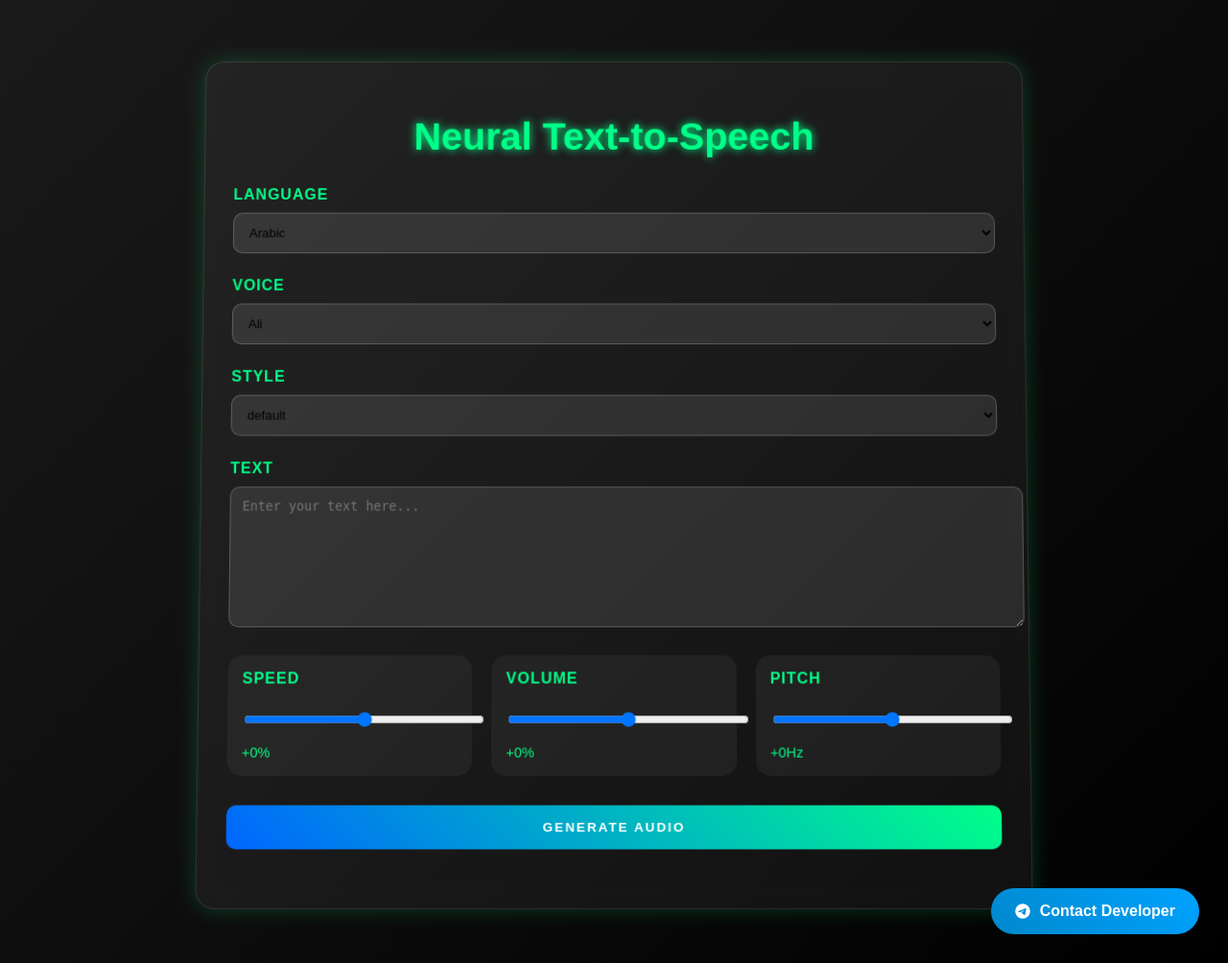
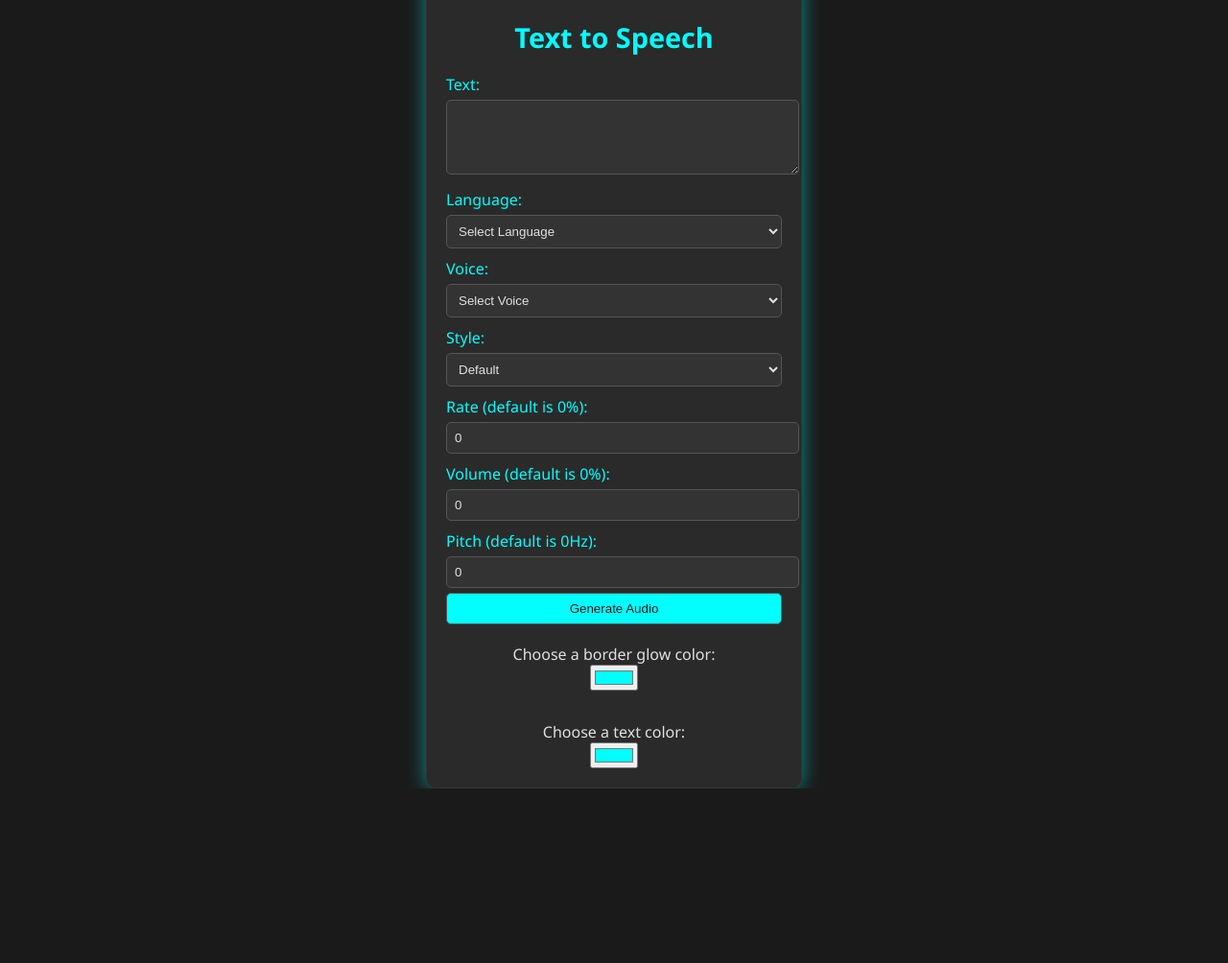
Before and after one commit to abhisheksalv2003/Gemini-pro, a Flask app: page / in a window 1280 px wide. Shown: the whole page at 96% size. After the commit the page ends 822 px from the top, so only its background shows below. Run offline with Flask 3, Linux system fonts and the light colour scheme.

Commit message:
Update index.html

```diff
--- a/templates/index.html
+++ b/templates/index.html
@@ -3,336 +3,204 @@
 <head>
     <meta charset="UTF-8">
     <meta name="viewport" content="width=device-width, initial-scale=1.0">
-    <title>Futuristic TTS Generator</title>
-    <link href="https://cdnjs.cloudflare.com/ajax/libs/font-awesome/6.0.0-beta3/css/all.min.css" rel="stylesheet">
+    <title>Text to Speech Generator</title>
     <style>
-        :root {
-            --primary: #00ff88;
-            --secondary: #0066ff;
-            --dark: #1a1a1a;
-            --light: #ffffff;
-            --glow: 0 0 10px var(--primary);
+        body {
+            font-family: 'Segoe UI', Tahoma, Geneva, Verdana, sans-serif;
+            background-color: #1a1a1a;
+            color: #e0e0e0;
+            display: flex;
+            justify-content: center;
+            align-items: center;
+            height: 100vh;
+            margin: 0;
         }
-
-        body {
-            font-family: 'Arial', sans-serif;
-            background: linear-gradient(135deg, var(--dark), #000);
-            margin: 0;
-            min-height: 100vh;
-            color: var(--light);
-            perspective: 1000px;
+        .container {
+            border: 1px solid #333;
             padding: 20px;
+            border-radius: 10px;
+            box-shadow: 0 0 20px rgba(0, 255, 255, 0.5);
+            width: 350px;
+            background-color: #2a2a2a;
         }
-
-        .container {
-            max-width: 800px;
-            margin: 40px auto;
-            background: rgba(255, 255, 255, 0.05);
-            padding: 30px;
-            border-radius: 20px;
-            backdrop-filter: blur(10px);
-            border: 1px solid rgba(255, 255, 255, 0.1);
-            transform-style: preserve-3d;
-            animation: float 6s ease-in-out infinite;
-            box-shadow: 0 0 20px rgba(0, 255, 136, 0.2);
+        h1 {
+            text-align: center;
+            font-size: 1.8em;
+            color: #00ffff;
         }
-
-        @keyframes float {
-            0%, 100% { transform: translateY(0) rotateX(2deg); }
-            50% { transform: translateY(-20px) rotateX(-2deg); }
-        }
-
-        h1 {
-            color: var(--primary);
-            text-align: center;
-            font-size: 2.5em;
-            margin-bottom: 30px;
-            text-shadow: var(--glow);
-        }
-
-        .form-group {
-            margin-bottom: 25px;
-            transform-style: preserve-3d;
-            transition: transform 0.3s ease;
-        }
-
-        .form-group:hover {
-            transform: translateZ(20px);
-        }
-
         label {
             display: block;
-            margin-bottom: 10px;
-            color: var(--primary);
-            font-weight: bold;
-            text-transform: uppercase;
-            letter-spacing: 1px;
+            margin-top: 10px;
+            color: #00ffff;
         }
-
-        select, textarea, input[type="range"] {
+        textarea, select, input[type="number"], input[type="submit"] {
             width: 100%;
-            padding: 12px;
-            background: rgba(255, 255, 255, 0.1);
-            border: 1px solid rgba(255, 255, 255, 0.2);
-            border-radius: 10px;
-            color: var (--light);
-            transition: all 0.3s ease;
+            padding: 8px;
+            margin-top: 5px;
+            border: 1px solid #555;
+            border-radius: 5px;
+            background-color: #333;
+            color: #e0e0e0;
         }
-
-        select:hover, textarea:hover {
-            background: rgba(255, 255, 255, 0.15);
-            border-color: var(--primary);
-            box-shadow: var(--glow);
+        input[type="submit"] {
+            background-color: #00ffff;
+            color: #1a1a1a;
+            cursor: pointer;
+            transition: background-color 0.3s;
         }
-
-        textarea {
-            min-height: 120px;
-            resize: vertical;
+        input[type="submit"]:hover {
+            background-color: #00cccc;
         }
-
-        .controls {
-            display: grid;
-            grid-template-columns: repeat(auto-fit, minmax(200px, 1fr));
-            gap: 20px;
-            margin-bottom: 30px;
+        .result {
+            text-align: center;
+            margin-top: 20px;
         }
-
-        .slider-container {
-            background: rgba(255, 255, 255, 0.05);
-            padding: 15px;
-            border-radius: 15px;
-            transition: transform 0.3s ease;
+        .result a {
+            color: #00ffff;
+            text-decoration: none;
         }
-
-        .slider-container:hover {
-            transform: scale(1.02);
-        }
-
-        .slider-value {
-            text-align: center;
-            color: var(--primary);
-            font-size: 0.9em;
-            margin-top: 5px;
-        }
-
-        .btn {
-            background: linear-gradient(45deg, var(--secondary), var(--primary));
-            color: var(--light);
-            padding: 15px 30px;
-            border: none;
-            border-radius: 10px;
-            cursor: pointer;
-            width: 100%;
-            font-weight: bold;
-            text-transform: uppercase;
-            letter-spacing: 2px;
-            transition: all 0.3s ease;
-            margin-bottom: 15px;
-        }
-
-        .btn:hover {
-            transform: translateY(-2px);
-            box-shadow: var(--glow);
-        }
-
-        #audio-preview {
-            margin-top: 30px;
+        .color-picker {
+            margin-top: 20px;
             text-align: center;
         }
-
-        audio {
-            width: 100%;
-            margin-bottom: 15px;
-        }
-
-        .telegram-button {
-            position: fixed;
-            bottom: 30px;
-            right: 30px;
-            background: linear-gradient(45deg, #0088cc, #00a2ff);
-            color: white;
-            padding: 15px 25px;
-            border-radius: 50px;
-            text-decoration: none;
-            display: flex;
-            align-items: center;
-            gap: 10px;
-            font-weight: bold;
-            transition: all 0.3s ease;
-            z-index: 1000;
-        }
-
-        .telegram-button:hover {
-            transform: translateY(-5px);
-            box-shadow: 0 5px 15px rgba(0, 136, 204, 0.4);
-        }
-
-        .loading {
-            text-align: center;
-            color: var(--primary);
-            margin: 20px 0;
-        }
-
-        .error {
-            color: #ff4444;
-            text-align: center;
-            margin-top: 15px;
-        }
-
-        /* Custom scrollbar */
-        ::-webkit-scrollbar {
-            width: 10px;
-        }
-
-        ::-webkit-scrollbar-track {
-            background: rgba(255, 255, 255, 0.1);
-        }
-
-        ::-webkit-scrollbar-thumb {
-            background: var(--primary);
-            border-radius: 5px;
+        .color-picker label {
+            color: #e0e0e0;
         }
     </style>
 </head>
 <body>
-    <div class="container">
-        <h1>Neural Text-to-Speech</h1>
-        <form id="tts-form">
-            <div class="form-group">
-                <label for="language">Language</label>
-                <select id="language" name="language" required></select>
-            </div>
-            <div class="form-group">
-                <label for="voice">Voice</label>
-                <select id="voice" name="voice" required></select>
-            </div>
-            <div class="form-group">
-                <label for="style">Style</label>
-                <select id="style" name="style"></select>
-            </div>
-            <div class="form-group">
-                <label for="text">Text</label>
-                <textarea id="text" name="text" required placeholder="Enter your text here..."></textarea>
-            </div>
-            <div class="controls">
-                <div class="slider-container">
-                    <label for="rate">Speed</label>
-                    <input type="range" id="rate" name="rate" min="-50" max="50" value="0" step="1">
-                    <span class="slider-value" id="rate-value">+0%</span>
-                </div>
-                <div class="slider-container">
-                    <label for="volume">Volume</label>
-                    <input type="range" id="volume" name="volume" min="-50" max="50" value="0" step="1">
-                    <span class="slider-value" id="volume-value">+0%</span>
-                </div>
-                <div class="slider-container">
-                    <label for="pitch">Pitch</label>
-                    <input type="range" id="pitch" name="pitch" min="-50" max="50" value="0" step="1">
-                    <span class="slider-value" id="pitch-value">+0Hz</span>
-                </div>
-            </div>
-            <button type="submit" class="btn">Generate Audio</button>
-            <div id="loading" class="loading" style="display: none;">
-                <i class="fas fa-spinner fa-spin"></i> Generating...
-            </div>
-            <div id="error" class="error"></div>
-            <div id="audio-preview" style="display: none">
-                <audio id="audio-player" controls></audio>
-                <button id="download-btn" class="btn">
-                    <i class="fas fa-download"></i> Download
-                </button>
-            </div>
+    <div class="container" id="container">
+        <h1>Text to Speech</h1>
+        <form id="ttsForm" method="POST" action="/generate_audio">
+            <label for="text">Text:</label>
+            <textarea id="text" name="text" rows="4" cols="50" required></textarea>
+
+            <label for="language">Language:</label>
+            <select id="language" name="language" required>
+                <option value="">Select Language</option>
+                {% for lang in voices %}
+                <option value="{{ lang }}">{{ lang }}</option>
+                {% endfor %}
+            </select>
+
+            <label for="voice">Voice:</label>
+            <select id="voice" name="voice" required>
+                <option value="">Select Voice</option>
+            </select>
+
+            <label for="style">Style:</label>
+            <select id="style" name="style">
+                <option value="default">Default</option>
+            </select>
+
+            <label for="rate">Rate (default is 0%):</label>
+            <input type="number" id="rate" name="rate" value="0">
+
+            <label for="volume">Volume (default is 0%):</label>
+            <input type="number" id="volume" name="volume" value="0">
+
+            <label for="pitch">Pitch (default is 0Hz):</label>
+            <input type="number" id="pitch" name="pitch" value="0">
+
+            <input type="submit" value="Generate Audio">
         </form>
+
+        <div id="result" class="result"></div>
+
+        <div class="color-picker">
+            <label for="borderColor">Choose a border glow color:</label>
+            <input type="color" id="borderColor" name="borderColor" value="#00ffff">
+            <br><br>
+            <label for="textColor">Choose a text color:</label>
+            <input type="color" id="textColor" name="textColor" value="#00ffff">
+        </div>
     </div>
 
-    <a href="https://t.me/abhihacks" target="_blank" class="telegram-button">
-        <i class="fab fa-telegram-plane"></i>
-        Contact Developer
-    </a>
-
     <script>
-        const voices = {{ voices|tojson|safe }};
-        const form = document.getElementById('tts-form');
-        const languageSelect = document.getElementById('language');
-        const voiceSelect = document.getElementById('voice');
-        const styleSelect = document.getElementById('style');
-        let firstClick = true;
-
-        function updateLanguages() {
-            languageSelect.innerHTML = Object.keys(voices)
-                .map(lang => `<option value="${lang}">${lang}</option>`)
-                .join('');
-            updateVoices();
-        }
-
-        function updateVoices() {
-            const language = languageSelect.value;
-            voiceSelect.innerHTML = Object.keys(voices[language])
-                .map(voice => `<option value="${voice}">${voice}</option>`)
-                .join('');
-            updateStyles();
-        }
-
-        function updateStyles() {
-            const language = languageSelect.value;
-            const voice = voiceSelect.value;
-            styleSelect.innerHTML = voices[language][voice].styles
-                .map(style => `<option value="${style}">${style}</option>`)
-                .join('');
-        }
-
-        languageSelect.addEventListener('change', updateVoices);
-        voiceSelect.addEventListener('change', updateStyles);
-
-        ['rate', 'volume', 'pitch'].forEach(param => {
-            const slider = document.getElementById(param);
-            const value = document.getElementById(`${param}-value`);
-            slider.addEventListener('input', () => {
-                const val = parseInt(slider.value);
-                value.textContent = `${val >= 0 ? '+' : ''}${val}${
-                    param === 'pitch' ? 'Hz' : '%'
-                }`;
+        document.getElementById('borderColor').addEventListener('input', function () {
+            var color = this.value;
+            document.getElementById('container').style.boxShadow = `0 0 20px ${color}`;
+            Array.from(document.getElementsByTagName('label')).forEach(label => {
+                label.style.color = color;
+            });
+            Array.from(document.getElementsByTagName('h1')).forEach(h1 => {
+                h1.style.color = color;
+            });
+            Array.from(document.getElementsByClassName('result')).forEach(result => {
+                result.style.color = color;
             });
         });
 
-        form.addEventListener('submit', async (e) => {
-            e.preventDefault();
-            const formData = new FormData(form);
-            document.getElementById('loading').style.display = 'block';
-            document.getElementById('error').textContent = '';
-            document.getElementById('audio-preview').style.display = 'none';
+        document.getElementById('textColor').addEventListener('input', function () {
+            var color = this.value;
+            document.getElementById('container').style.color = color;
+            Array.from(document.getElementsByTagName('textarea')).forEach(textarea => {
+                textarea.style.color = color;
+            });
+            Array.from(document.getElementsByTagName('select')).forEach(select => {
+                select.style.color = color;
+            });
+            Array.from(document.getElementsByTagName('input')).forEach(input => {
+                if (input.type !== 'submit' && input.type !== 'color') {
+                    input.style.color = color;
+                }
+            });
+        });
 
-            try {
-                const response = await fetch('/generate_audio', {
-                    method: 'POST',
-                    body: formData
-                });
-                const result = await response.json();
+        document.getElementById('language').addEventListener('change', function () {
+            var language = this.value;
+            var voiceSelect = document.getElementById('voice');
+            var styleSelect = document.getElementById('style');
+            voiceSelect.innerHTML = '<option value="">Select Voice</option>';
+            styleSelect.innerHTML = '<option value="default">Default</option>';
 
-                if (result.success) {
-                    const audioPlayer = document.getElementById('audio-player');
-                    audioPlayer.src = result.audio_path;
-                    document.getElementById('audio-preview').style.display = 'block';
-                    document.getElementById('download-btn').onclick = (event) => {
-                        if (firstClick) {
-                            firstClick = false;
-                            event.preventDefault();
-                            window.location.href = "https://www.effectiveratecpm.com/hg5xim653?key=b8b77922494b65a3a53b927a19051f08";
-                        } else {
-                            window.location.href = `/download_audio/${result.filename}`;
+            if (language) {
+                fetch('/get_voice_info?language=' + language)
+                    .then(response => response.json())
+                    .then(data => {
+                        for (var voice in data) {
+                            voiceSelect.innerHTML += '<option value="' + voice + '">' + voice + '</option>';
                         }
-                    };
-                } else {
-                    document.getElementById('error').textContent = result.error;
-                }
-            } catch (error) {
-                document.getElementById('error').textContent = 'An error occurred';
-            } finally {
-                document.getElementById('loading').style.display = 'none';
+                    });
             }
         });
 
-        updateLanguages();
+        document.getElementById('voice').addEventListener('change', function () {
+            var language = document.getElementById('language').value;
+            var voice = this.value;
+            var styleSelect = document.getElementById('style');
+            styleSelect.innerHTML = '<option value="default">Default</option>';
+
+            if (language && voice) {
+                fetch('/get_voice_info?language=' + language + '&voice_id=' + voice)
+                    .then(response => response.json())
+                    .then(data => {
+                        if (data.styles) {
+                            data.styles.forEach(function (style) {
+                                styleSelect.innerHTML += '<option value="' + style + '">' + style + '</option>';
+                            });
+                        }
+                    });
+            }
+        });
+
+        document.getElementById('ttsForm').addEventListener('submit', function (event) {
+            event.preventDefault();
+            var formData = new FormData(this);
+            fetch('/generate_audio', {
+                method: 'POST',
+                body: formData
+            })
+            .then(response => response.json())
+            .then(data => {
+                var resultDiv = document.getElementById('result');
+                if (data.success) {
+                    resultDiv.innerHTML = '<p>Audio generated successfully. <a href="' + data.audio_path + '">Download Audio</a></p>';
+                } else {
+                    resultDiv.innerHTML = '<p>Error: ' + data.error + '</p>';
+                }
+            });
+        });
     </script>
 </body>
 </html>
```
